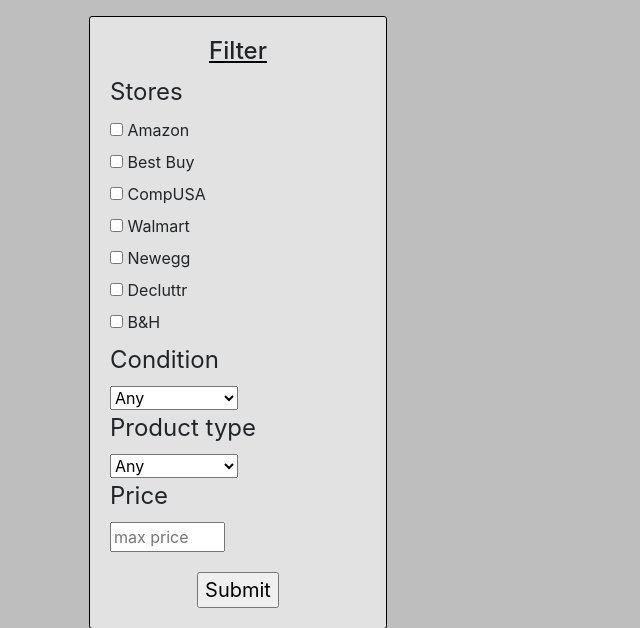
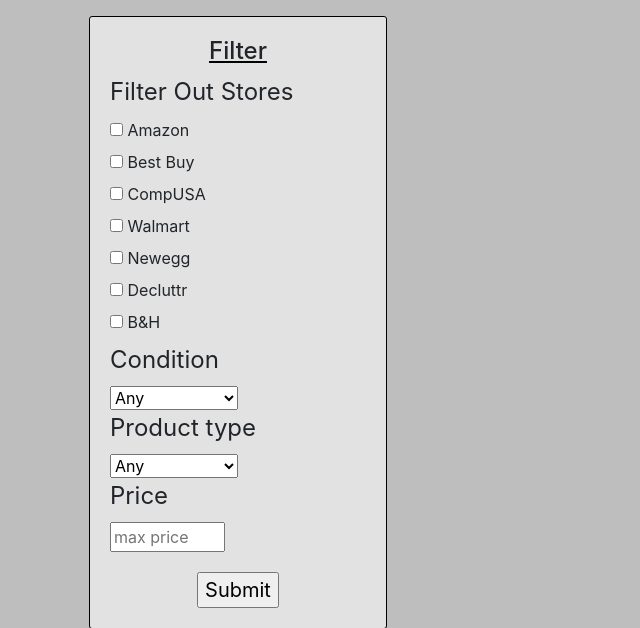
Before and after one commit to ecedmondson/price_aggregator, a Flask app: page /listings in a window 1280 px wide. Shown: the part 56-684 px from the top of the page, without its empty margins (0-640 px from the left). Run offline with Flask 2, Linux system fonts and the light colour scheme; data that the repository does not hold is empty; some libraries are stand-ins or nearby versions.

Commit message:
change language on filter so it is clear to user that checking a box nect to a retailer name excludes retailer from product results

```diff
--- a/templates/listings.html
+++ b/templates/listings.html
@@ -10,7 +10,7 @@
            <form action="/listings" method="POST">
             <div class="fitler-input-container">
                 <fieldset id="filter-stores" class="filter-fieldset">
-                    <legend>Stores</legend>
+                    <legend>Filter Out Stores</legend>
                     <div>
                         <input type="checkbox" name="sources_to_exclude_amazon" id="filter-store-amazon" value="Amazon">
                         <label for="filter-store-amazon">Amazon</label>
```
